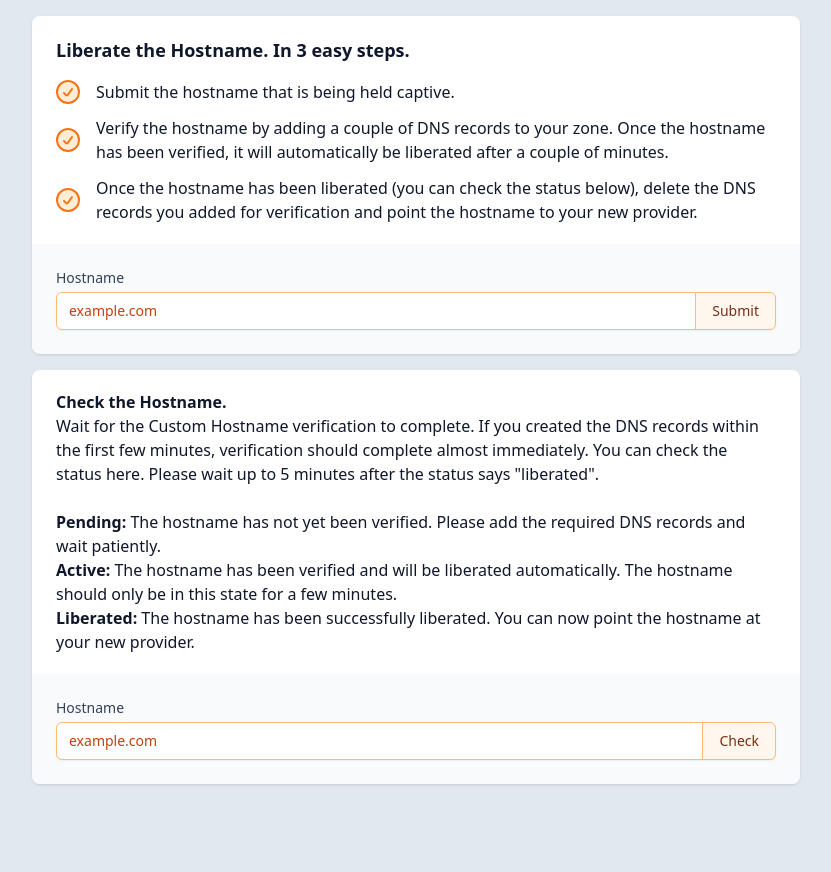
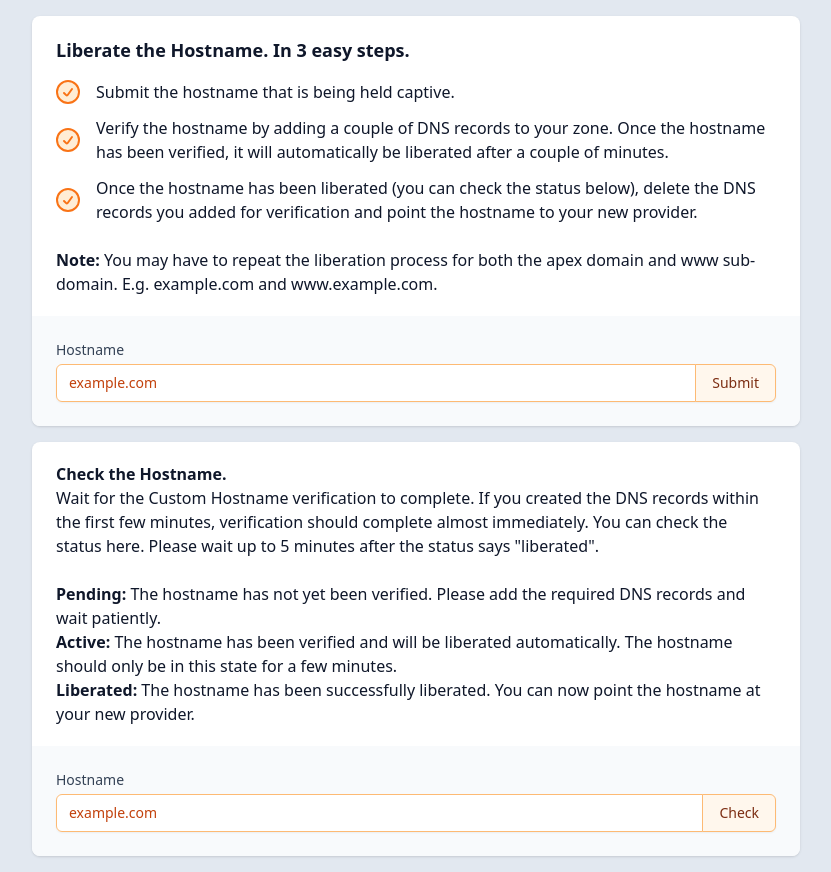
Before and after one commit to AlbertSPedersen/liberate-the-hostname, a website: page public/index.html in a window 1280 px wide. Shown: the whole page, without its empty margins (224-1055 px from the left). Before the commit the page ends 800 px from the top, so only its background shows below. Drawn offline with Linux system fonts and the light colour scheme.

Commit message:
feat: add www and apex domain notice

```diff
--- a/public/index.html
+++ b/public/index.html
@@ -58,6 +58,8 @@
 								</p>
 							</li>
 						</ul>
+						<br>
+						<p><strong>Note:</strong> You may have to repeat the liberation process for both the apex domain and www sub-domain. E.g. example.com and www.example.com.</p>
 					</div>
 				</div>
 				<div class="px-4 py-5 bg-slate-50 dark:bg-slate-800 sm:p-6">
```
